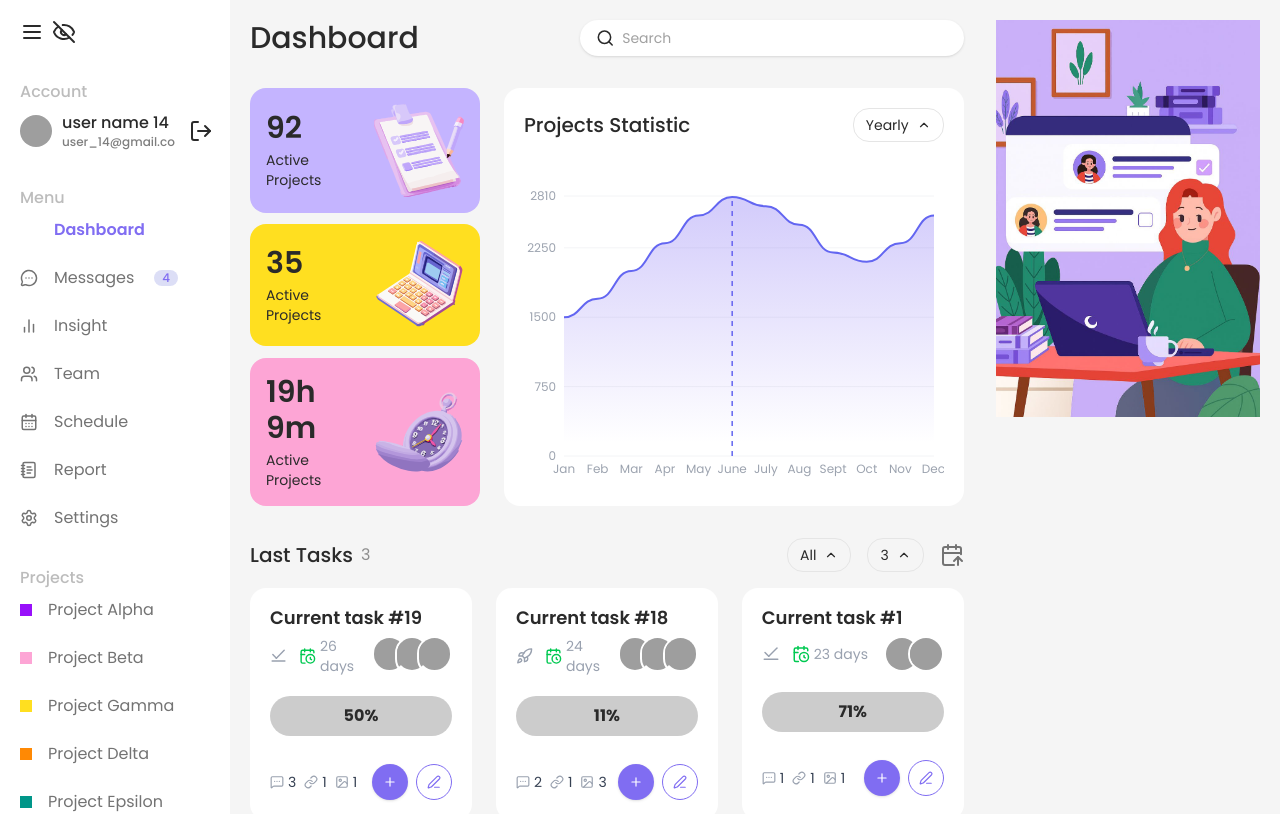
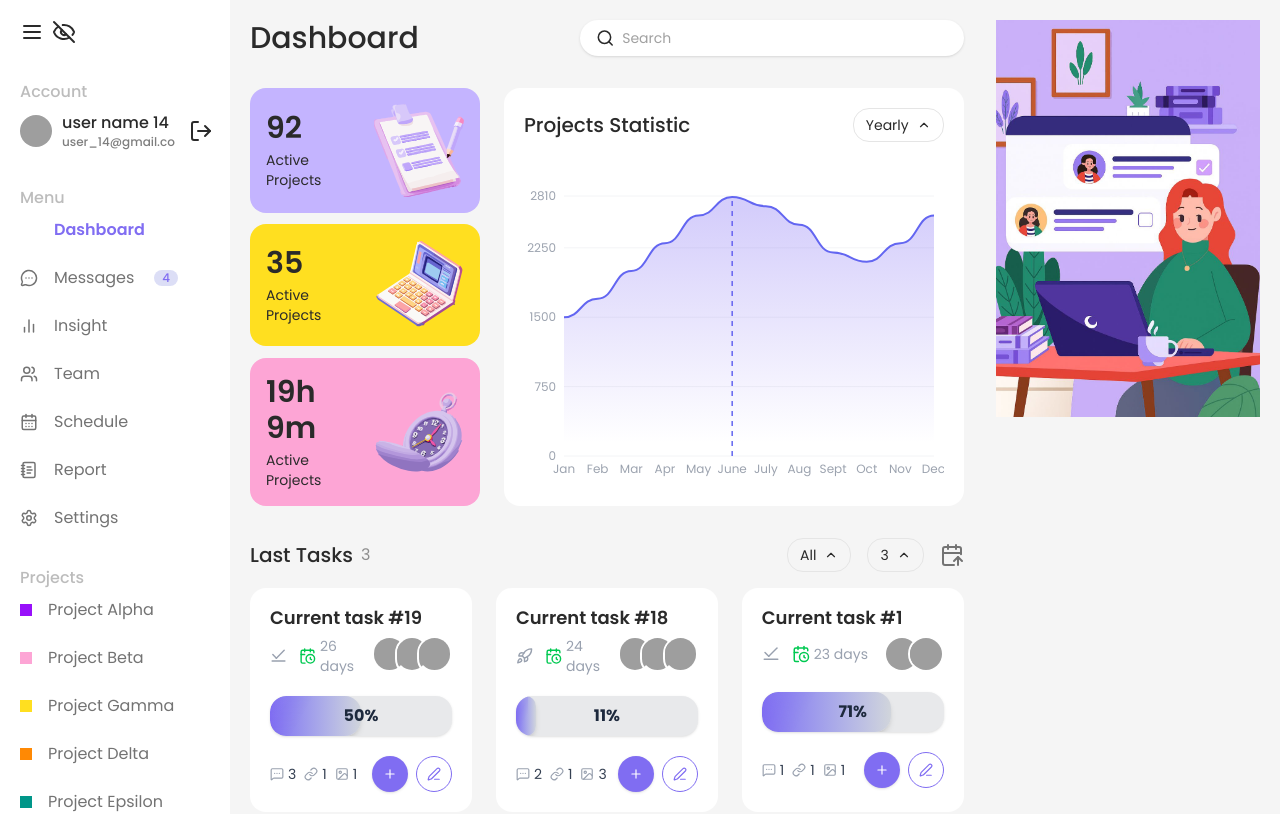
Before and after one commit to polkovniksanders/taskhub, a Next.js app: page /dashboard in a window 1280 px wide. Shown: the top 814 px of the page. Built offline with nearby package versions, Linux system fonts and the light colour scheme; sample sign-in values are in the browser's storage; grey boxes are pictures that could not be loaded.

Commit message:
fix ProgressBar

```diff
--- a/src/app/globals.css
+++ b/src/app/globals.css
@@ -27,16 +27,29 @@
     }
 }
 
-@keyframes stripes-move {
-    100% {
-        background-position: 40px 0;
+@layer utilities {
+    .progress-shimmer {
+        position: relative;
+        overflow: hidden;
+    }
+    .progress-shimmer::after {
+        content: '';
+        position: absolute;
+        top: 0; left: 0; bottom: 0; right: 0;
+        background: linear-gradient(
+                120deg,
+                color-mix(in srgb, var(--primary) 0%, transparent) 30%,
+                color-mix(in srgb, var(--primary) 18%, transparent) 50%,
+                color-mix(in srgb, var(--primary) 0%, transparent) 70%
+        );
+        transform: translateX(-60%);
+        animation: shimmer-move 1.8s infinite linear;
+        pointer-events: none;
+    }
+    @keyframes shimmer-move {
+        100% { transform: translateX(120%); }
     }
 }
-.bg-stripes-animate {
-    animation: stripes-move 1s linear infinite;
-    background-size: 40px 40px; /* подберите под pattern */
-}
-
 
 html {
     font-size: 16px;
--- a/src/components/ui/progressBar/ProgressBar.tsx
+++ b/src/components/ui/progressBar/ProgressBar.tsx
@@ -6,21 +6,29 @@ interface LastTaskProgressProps {
 
 export default function ProgressBar({ progress }: LastTaskProgressProps) {
   const safeProgress = useMemo(() => Math.max(2, Math.min(progress, 100)), [progress]);
+
   return (
+    <div className='w-full relative h-8'>
       <div
         role='progressbar'
         aria-valuenow={safeProgress}
         aria-valuemin={0}
         aria-valuemax={100}
-      className='w-full h-10 rounded-full bg-black/20 relative overflow-hidden'
+        className='w-full h-10 rounded-2xl bg-slate-800/10 shadow-sm relative overflow-hidden'
       >
         <div
-        className='h-full rounded-full transition-all duration-500 progress-stripes'
+          className={`
+            progress-shimmer
+            absolute left-0 top-0 h-full rounded-2xl
+            transition-all duration-700 ease-[cubic-bezier(0.22,1,0.36,1)]
+            bg-gradient-to-r from-primary to-gray-300 shadow-md
+          `}
           style={{ width: `${safeProgress}%` }}
         />
-      <span className='absolute inset-0 flex items-center justify-center text-md font-bold  z-10'>
+        <span className='absolute inset-0 flex items-center justify-center font-bold text-base text-slate-800 z-10 pointer-events-none select-none text-shadow'>
           {safeProgress === 100 ? 'Done' : `${safeProgress}%`}
         </span>
       </div>
+    </div>
   );
 }
```
Lines whose indentation alone changed are shown as unchanged.
